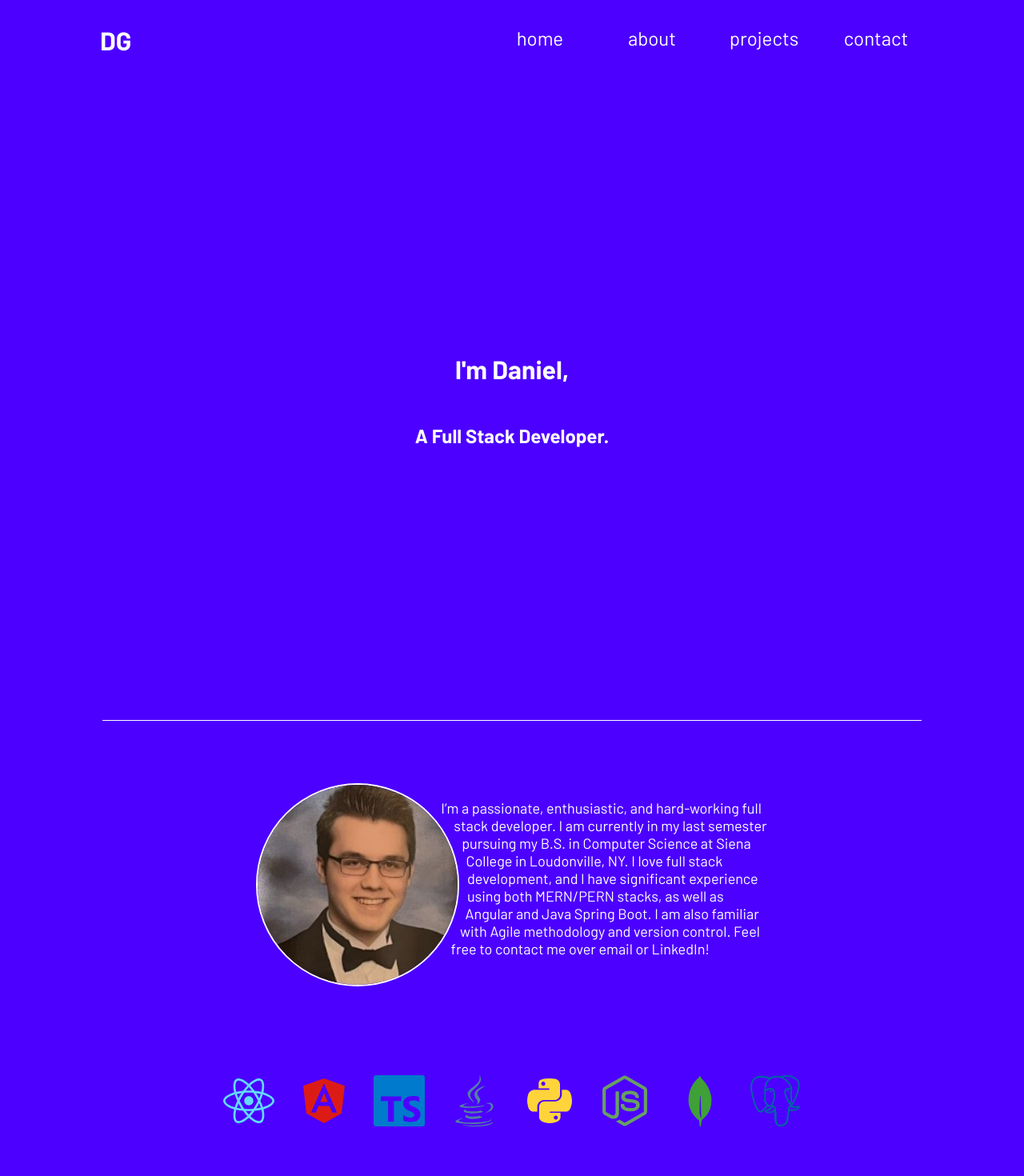
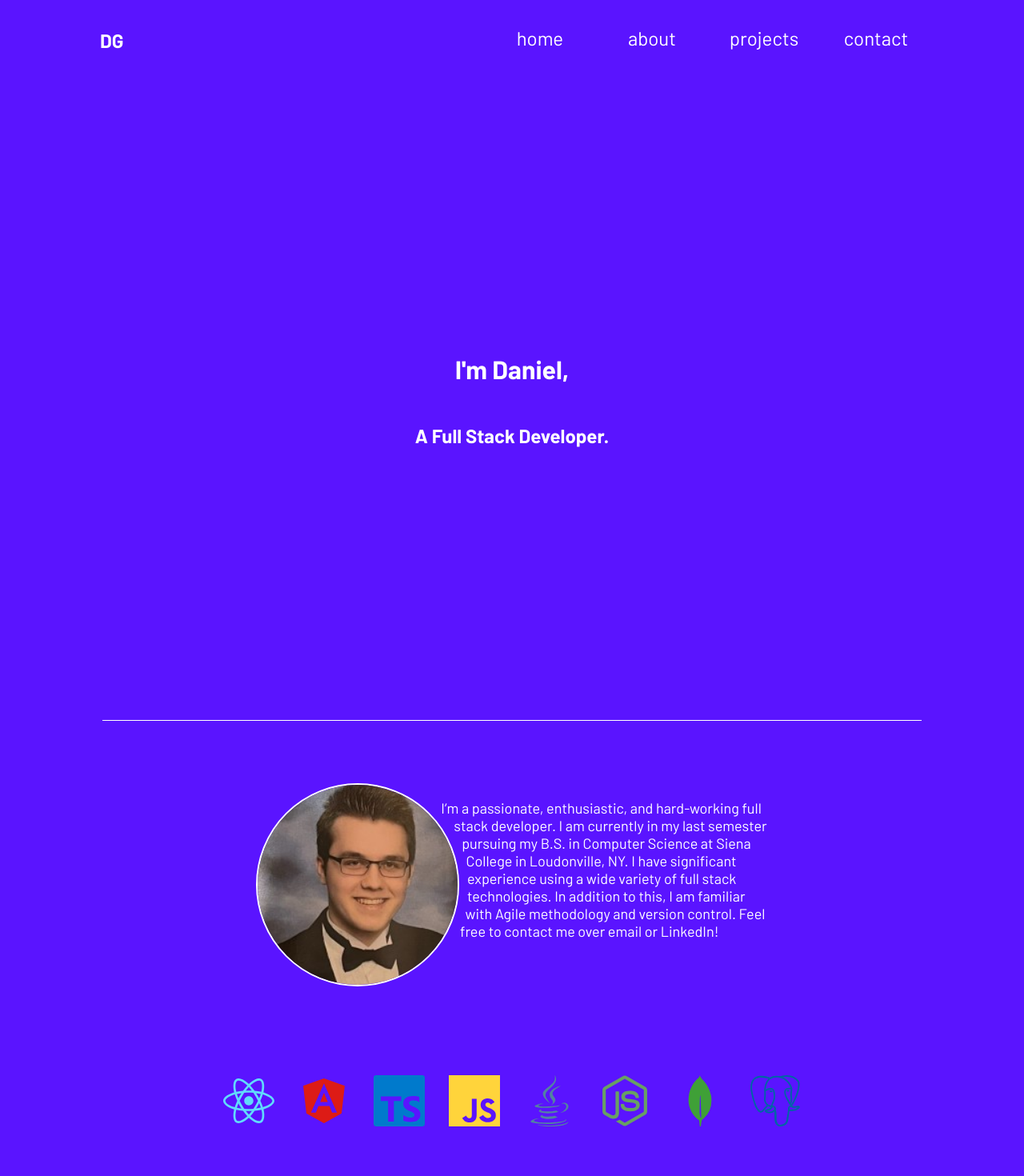
Before and after one commit to DanGraham23/PortfolioSite, a React (Create React App) app in the folder danielgraham/: page / in a window 1280 px wide. Shown: the top 1470 px of the page at 80% size. Built offline with nearby package versions, Linux system fonts and the light colour scheme.

Commit message:
fix minor bugs and update resume

```diff
--- a/danielgraham/src/Components/About/About.jsx
+++ b/danielgraham/src/Components/About/About.jsx
@@ -1,6 +1,7 @@
 import './style.css';
-import {FaReact, FaAngular, FaJava, FaPython, FaNodeJs} from 'react-icons/fa';
-import {SiTypescript, SiMongodb, SiPostgresql} from 'react-icons/si';
+import {FaReact, FaAngular, FaJava, FaNodeJs} from 'react-icons/fa';
+import {SiTypescript, SiMongodb, SiPostgresql, SiJavascript} from 'react-icons/si';
+
 import DanGraham from '../../assets/images/dangraham.jpg';
 
 export default function About(){
@@ -8,15 +9,16 @@ export default function About(){
         <div id="about" className='about-container'>
             <div className='bio-container'>
                 <img src={DanGraham} alt="daniel-graham" className='about-img' />
-                <p className='bio'>I’m a passionate, enthusiastic, and hard-working full stack developer. I am currently in my last semester pursuing my B.S. in Computer Science at Siena College in Loudonville, NY. I love full stack development, and I have significant experience using both MERN/PERN stacks, as well as Angular and Java Spring Boot. I am also familiar with Agile methodology and version control. Feel free to contact me over email or LinkedIn!
+                <p className='bio'>I’m a passionate, enthusiastic, and hard-working full stack developer. I am currently in my last semester pursuing my B.S. in Computer Science at Siena College in Loudonville, NY. I have significant experience using
+                a wide variety of full stack technologies. In addition to this, I am familiar with Agile methodology and version control. Feel free to contact me over email or LinkedIn!
                  </p>
             </div>
             <div className='skills'>
                 <FaReact color='#61DBFB' className='skill' aria-label="react"/>
                 <FaAngular color='#dd1b16' className='skill' aria-label="angular"/>
                 <SiTypescript color='#007acc' className='skill' aria-label="typescript"/>
+                <SiJavascript color='#FFD43B' className='skill' aria-label="javascript"/>
                 <FaJava color='#5382a1' className='skill' aria-label="java"/>
-                <FaPython color='#FFD43B' className='skill' aria-label="python"/>
                 <FaNodeJs color='#68A063' className='skill' aria-label="node js"/>
                 <SiMongodb color='#3FA037' className='skill' aria-label="mongo db"/>
                 <SiPostgresql color='#0064a5' className='skill' aria-label="postgresql"/>
--- a/danielgraham/src/Components/Footer/Footer.jsx
+++ b/danielgraham/src/Components/Footer/Footer.jsx
@@ -1,14 +1,16 @@
 import './style.css'
 import Resume from '../../assets/files/DanielGrahamResume2023.docx';
 
-import {AiFillGithub, AiFillLinkedin, AiOutlineFileWord} from 'react-icons/ai'
+import {AiFillGithub, AiFillLinkedin, AiOutlineFileWord, AiFillMail} from 'react-icons/ai'
 
 export default function Footer(){
     return (
-        <div id="contact" className='footer-container'>
+        <footer id="contact" className='footer-container'>
             <h2 className='footer-header'><span className='fname'>Daniel </span><span className='lname'>Graham</span></h2>
-            <h3 className='email'><a href="mailto:d20grah@siena.edu">d20grah@siena.edu</a></h3>
             <ul className='footer-socials'>
+                <li className='em'><a href='mailto:d20grah@siena.edu'
+                target='_blank'
+                rel="noopener noreferrer"><AiFillMail aria-label="email"/></a></li>
                 <li className='gh'><a href='https://github.com/DanGraham23'
                 target='_blank'
                 rel="noopener noreferrer"><AiFillGithub aria-label="github"/></a></li>
@@ -19,6 +21,6 @@ export default function Footer(){
                 href={Resume}
                 rel="noopener noreferrer"><AiOutlineFileWord aria-label="resume"/></a></li>
             </ul>
-        </div>
+        </footer>
     )
 }
--- a/danielgraham/src/Components/Footer/style.css
+++ b/danielgraham/src/Components/Footer/style.css
@@ -7,16 +7,12 @@
     flex-direction: column;
     align-items: center;
     justify-content: center;
-    gap: 5px;
+    gap: 25px;
     font-size: 22px;
 }
 
 .footer-header{
     margin: 0;
-}
-
-.email{
-    font-size: 18px;
 }
 
 .footer-socials{
@@ -26,7 +22,12 @@
     display: flex;
     align-items: center;
     justify-content: center;
+    font-size: 22px;
     gap: 30px;
+}
+
+.em:hover{
+    color: rgb(255, 87, 151);
 }
 
 .gh:hover{
--- a/danielgraham/src/Components/Navbar/Navbar.jsx
+++ b/danielgraham/src/Components/Navbar/Navbar.jsx
@@ -12,7 +12,7 @@ export default function Navbar(){
     }
 
     return (
-        <div className='navbar-container'>
+        <nav className='navbar-container'>
             <h1 className='nav-header'>DG</h1>
             {!toggleMenu && <GiHamburgerMenu className='hamburger-icon' onClick={toggleNavMenu}/>}
             {toggleMenu && <AiOutlineClose className='hamburger-icon' onClick={toggleNavMenu}/>}
@@ -20,25 +20,29 @@ export default function Navbar(){
             <ul className={`nav-items ${toggleMenu ? "nav-items-mobile" : ""}`}>
                 <Link to="home"
                 offset={-100}
-                smooth={true}>
-                <li className='nav-item'>home</li>
+                smooth={true}
+                className='nav-item'>
+                <li >home</li>
                 </Link>
                 <Link to="about"
                 offset={-100}
-                smooth={true}>
-                <li className='nav-item'>about</li>
+                smooth={true}
+                className='nav-item'>
+                <li>about</li>
                 </Link>
                 <Link to="projects"
                 offset={-100}
-                smooth={true}>
-                <li className='nav-item'>projects</li>
+                smooth={true}
+                className='nav-item'>
+                <li >projects</li>
                 </Link>
                 <Link to="contact"
                 offset={-100}
-                smooth={true}>
-                <li className='nav-item'>contact</li>
+                smooth={true}
+                className='nav-item'>
+                <li>contact</li>
                 </Link>
             </ul>
-        </div>
+        </nav>
     )
 }
--- a/danielgraham/src/Components/Navbar/style.css
+++ b/danielgraham/src/Components/Navbar/style.css
@@ -30,6 +30,7 @@
     justify-content: center;
     padding-bottom: 5px;
     font-size: 24px;
+    outline: 1px solid (--primary-white);
 }
 
 .nav-item:hover{
@@ -37,6 +38,7 @@
     color: var(--primary-blue);
     border-radius: 24px;
     cursor: pointer;
+
 }
 
 .hamburger-icon{
@@ -81,7 +83,7 @@
         border-bottom: 40px solid var(--primary-white);
         border-left: 40px solid transparent;
         right: 100px;
-        top: 60px
+        top: 60px;
     }
 
     .nav-item:hover{
--- a/danielgraham/src/Components/Projects/Projects.jsx
+++ b/danielgraham/src/Components/Projects/Projects.jsx
@@ -1,5 +1,5 @@
 import './style.css';
-import shopfriends from '../../assets/images/shop-friends1.jpg';
+import shopfriends from '../../assets/images/shop-friends1.JPG';
 import sunnyside from '../../assets/images/sunnyside1.JPG';
 import chatapp from '../../assets/images/react-chat1.JPG';
 import { useEffect } from 'react';
@@ -91,11 +91,11 @@ export default function Projects(){
                     <h3 className='project-info-techs'>React, HTML, CSS, Figma, Responsive Design</h3>
                     <p className='project-info-descr'>Sunnyside is a mock company website</p>
                     <div className='project-info-icons icons-right'>
-                        <a className='project'
+                        <a className='project project-live-button'
                         href='https://dangraham23.github.io/Sunnyside/'
                         target="_blank"
                         rel="noopener noreferrer">
-                            <button className='project-live-button' aria-label='sunnyside-site-link'>Live!</button>
+                            Live!
                         </a>
                     </div>
                 </div>
--- a/danielgraham/src/Components/Projects/style.css
+++ b/danielgraham/src/Components/Projects/style.css
@@ -4,7 +4,7 @@
     background-color: var(--primary-blue);
     display: flex;
     flex-direction: column;
-    gap: 100px;
+    gap: 50px;
 }
 
 .projects-header{
@@ -93,10 +93,12 @@
 .project-live-button{
     width: 80px;
     height: 40px;
-    border: none;
-    outline: none;
+    display: flex;
+    align-items: center;
+    justify-content: center;
     background-color: var(--primary-white);
     color: var(--primary-blue);
+    border: 2px solid transparent;
 }
 
 .project-live-button:hover{
@@ -183,12 +185,10 @@
 @media screen and (max-width: 768px) {
     .projects-container{
         height: 1400px;
-        gap: 0px;
     }
 
     .project-right{
         width:  95%;
-
     }
 
     .project-left{
@@ -196,7 +196,7 @@
     }
 
     .project-img{
-        height: 60%;
+        height: 70%;
     }
 
     .project-info-title{
@@ -213,8 +213,20 @@
 }
 
 @media screen and (max-width: 480px) {
+    .projects-container{
+        height: 1200px;
+    }
+
     .project-img{
-        height: 45%;
+        height: 65%;
+    }
+
+    .project-right{
+        height: 300px;
+    }
+
+    .project-left{
+        height: 300px;
     }
 
     .project-info-title{
--- a/danielgraham/src/index.css
+++ b/danielgraham/src/index.css
@@ -18,7 +18,7 @@ code {
 
 :root{
   --primary-white: #ffffff;
-  --primary-blue: #4c00ff;
+  --primary-blue: #5a14ff;
 }
 
 a{
```
Also changed, not shown: 1 other file (tests, documents, lock files or other folders).
